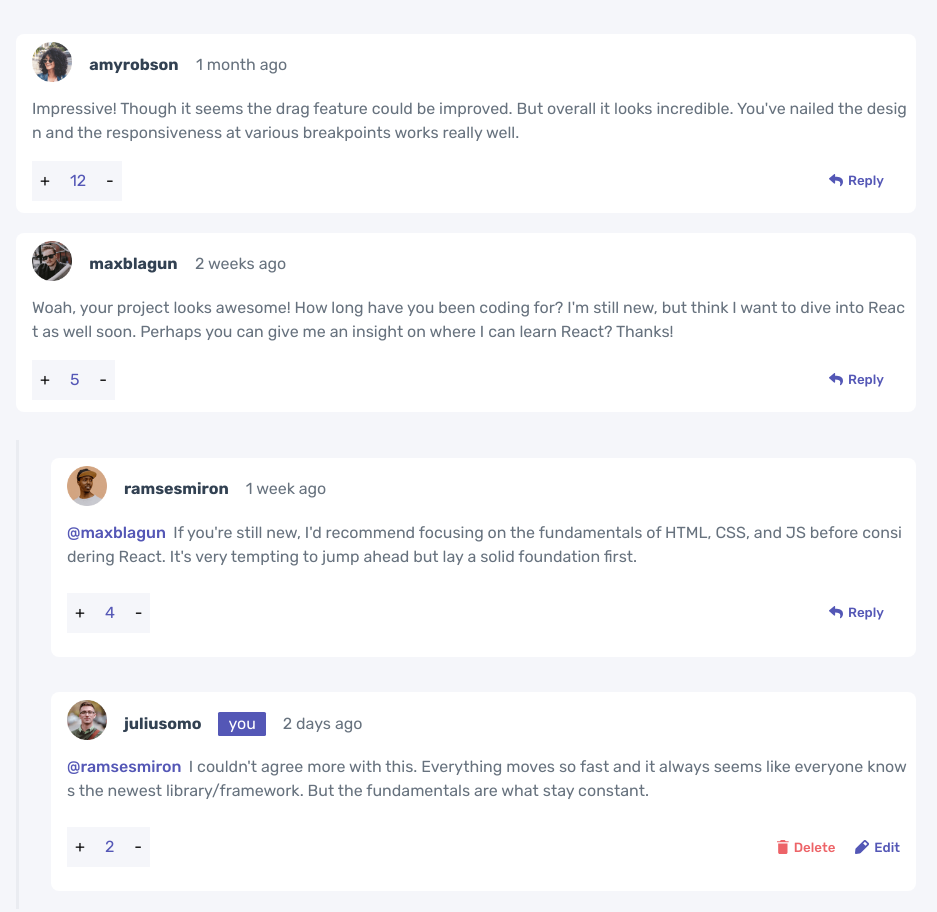
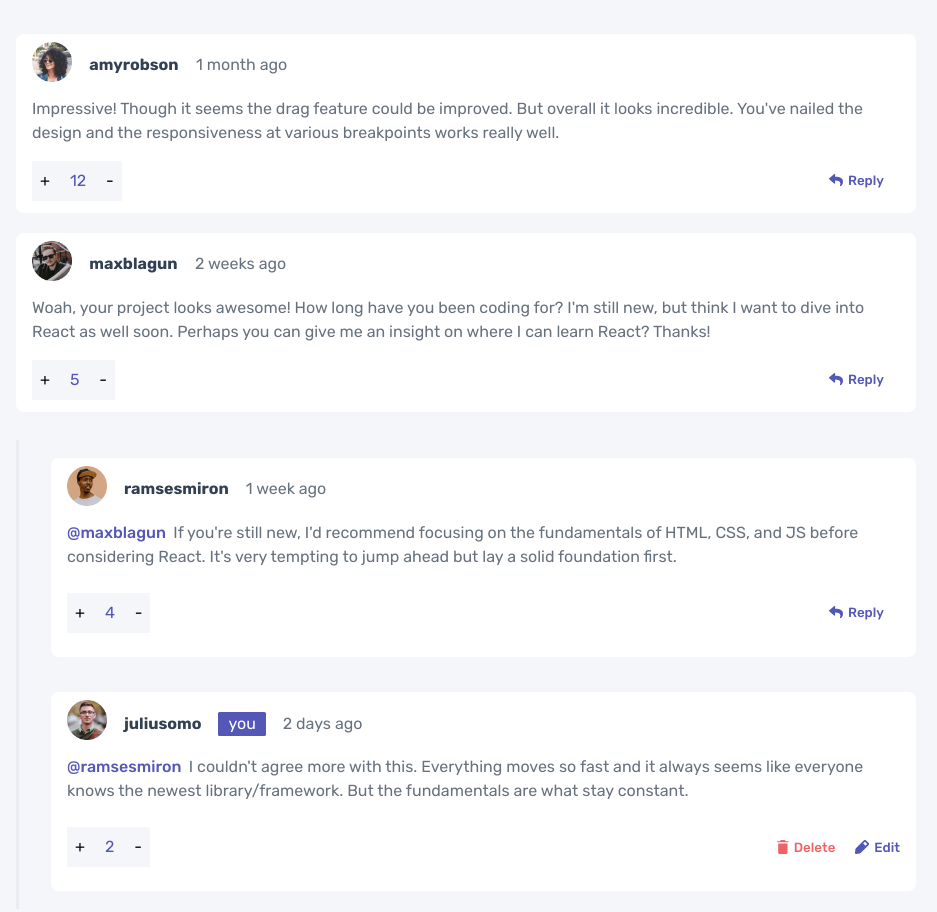
Before and after one commit to AkashKrish1609/interactive-comments, a plain HTML site: page index.html in a window 1280 px wide. Shown: the top 912 px of the page, without its empty margins (174-1111 px from the left). Drawn offline with Linux system fonts and the light colour scheme.

Commit message:
Update styles.css
added normal word-break

```diff
--- a/styles.css
+++ b/styles.css
@@ -13,7 +13,7 @@ body{
 }
 p{
     padding-inline: 1rem .5rem;
-    word-break: break-all;
+    word-break: normal;
 
 
 }
```
